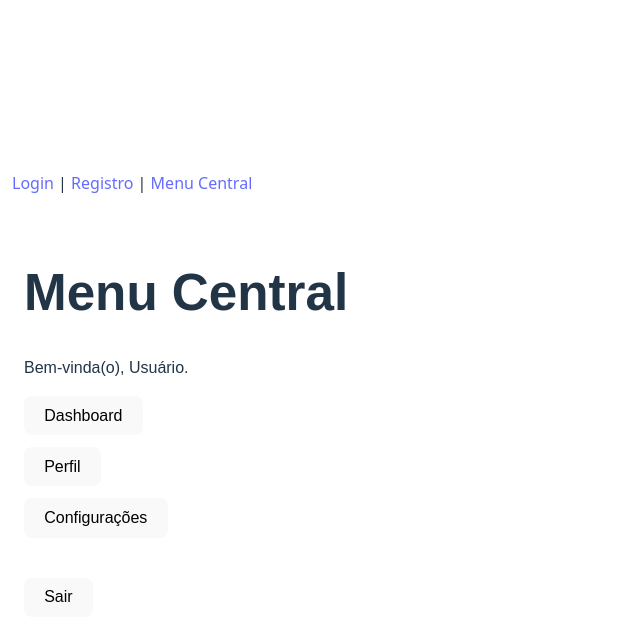
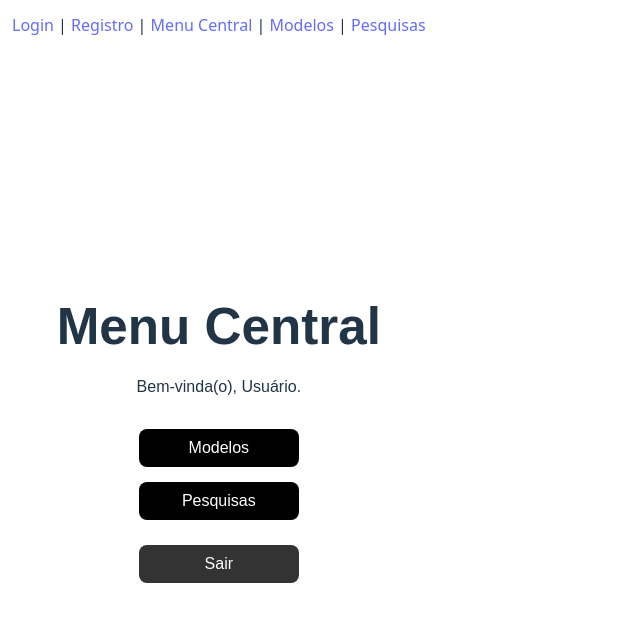
Before and after one commit to Leonardo-Queiroz-1023/Projetos, a React app in the folder Frontend/: page /menu-central in a window 1280 px wide. Shown: the top 640 px of the page, without its empty margins (0-640 px from the left). Built offline with nearby package versions, Linux system fonts and the light colour scheme; the HTML template or start-up script is replaced by a standard one.

Commit message:
Submenus

```diff
--- a/Frontend/src/App.jsx
+++ b/Frontend/src/App.jsx
@@ -4,6 +4,8 @@ import { Routes, Route, Link } from "react-router-dom";
 import Login from "./pages/Login.jsx";
 import Register from "./pages/Register.jsx";
 import MenuCentral from "./pages/MenuCentral.jsx";
+import Modelos from "./pages/Modelos.jsx";
+import Pesquisas from "./pages/Pesquisas.jsx";
 
 export default function App() {
   return (
@@ -11,7 +13,9 @@ export default function App() {
       <nav style={{ padding: 12 }}>
         <Link to="/login">Login</Link> |{" "}
         <Link to="/register">Registro</Link> |{" "}
-        <Link to="/menu-central">Menu Central</Link>
+        <Link to="/menu-central">Menu Central</Link> |{" "}
+        <Link to="/modelos">Modelos</Link> |{" "}
+        <Link to="/pesquisas">Pesquisas</Link>
       </nav>
 
       <Routes>
@@ -19,6 +23,8 @@ export default function App() {
         <Route path="/login" element={<Login />} />
         <Route path="/register" element={<Register />} />
         <Route path="/menu-central" element={<MenuCentral />} />
+        <Route path="/modelos" element={<Modelos />} />
+        <Route path="/pesquisas" element={<Pesquisas />} />
         <Route path="*" element={<div>404</div>} />
       </Routes>
     </>
--- a/Frontend/src/pages/Login.jsx
+++ b/Frontend/src/pages/Login.jsx
@@ -1,9 +1,21 @@
-import React, { useState } from "react";
+import React, { useState, useEffect } from "react";
+import { useNavigate, useLocation } from "react-router-dom";
 
 function Login() {
   const [username, setUsername] = useState("");
   const [password, setPassword] = useState("");
   const [message, setMessage] = useState("");
+  const navigate = useNavigate();
+  const location = useLocation();
+
+  // se veio com ?msg=... mostra
+  useEffect(() => {
+    const params = new URLSearchParams(location.search);
+    const msg = params.get("msg");
+    if (msg) {
+      setMessage(msg);
+    }
+  }, [location.search]);
 
   const handleSubmit = async (e) => {
     e.preventDefault();
@@ -17,13 +29,20 @@ function Login() {
         body: JSON.stringify({ username, password }),
       });
 
-      // Tenta extrair o JSON da resposta
       const data = await response.json();
 
       if (response.ok) {
-        setMessage("✅ " + data.message);
+        // guarda que está logado
+        localStorage.setItem("logged", "true");
+        localStorage.setItem("username", username);
+        if (data.token) {
+          localStorage.setItem("token", data.token);
+        }
+
+        // vai para o menu principal
+        navigate("/menu-central", { replace: true });
       } else {
-        setMessage("❌ Erro: " + data.error);
+        setMessage("❌ Erro: " + (data.error || "Credenciais inválidas"));
       }
     } catch (error) {
       setMessage("⚠️ Erro ao conectar com o servidor: " + error.message);
--- a/Frontend/src/pages/MenuCentral.jsx
+++ b/Frontend/src/pages/MenuCentral.jsx
@@ -1,28 +1,72 @@
-import React from "react";
+import React, { useEffect } from "react";
 import { useNavigate } from "react-router-dom";
 
 export default function MenuCentral() {
   const navigate = useNavigate();
   const username = localStorage.getItem("username") || "Usuário";
 
+  // se estiver testando sem login, deixa comentado
+  // useEffect(() => {
+  //   const logged = localStorage.getItem("logged") === "true";
+  //   if (!logged) {
+  //     navigate("/login?msg=Logue%20antes%20de%20ir%20para%20o%20menu", { replace: true });
+  //   }
+  // }, [navigate]);
+
   function logout() {
     localStorage.removeItem("token");
     localStorage.removeItem("username");
+    localStorage.removeItem("logged");
     navigate("/login", { replace: true });
   }
 
   return (
-    <div style={{ padding: 24, fontFamily: "sans-serif" }}>
-      <h1>Menu Central</h1>
-      <p>Bem-vinda(o), {username}.</p>
+    <div
+      style={{
+        // ocupa a tela toda menos o nav de cima (ajusta se o nav for maior)
+        minHeight: "calc(100vh - 50px)",
+        display: "flex",
+        alignItems: "center",
+        justifyContent: "center",
+        fontFamily: "sans-serif",
+      }}
+    >
+      <div style={{ textAlign: "center" }}>
+        <h1 style={{ marginBottom: 20 }}>Menu Central</h1>
+        <p style={{ marginBottom: 30 }}>Bem-vinda(o), {username}.</p>
 
-      <ul style={{ listStyle: "none", padding: 0, display: "grid", gap: 12 }}>
-        <li><button onClick={() => navigate("/dashboard")}>Dashboard</button></li>
-        <li><button onClick={() => navigate("/perfil")}>Perfil</button></li>
-        <li><button onClick={() => navigate("/config")}>Configurações</button></li>
-      </ul>
-
-      <button style={{ marginTop: 24 }} onClick={logout}>Sair</button>
+        <div style={{ display: "flex", flexDirection: "column", gap: 15 }}>
+          <button
+            onClick={() => navigate("/modelos")}
+            style={btn}
+          >
+            Modelos
+          </button>
+          <button
+            onClick={() => navigate("/pesquisas")}
+            style={btn}
+          >
+            Pesquisas
+          </button>
+          <button
+            onClick={logout}
+            style={{ ...btn, marginTop: 10, background: "#333" }}
+          >
+            Sair
+          </button>
+        </div>
+      </div>
     </div>
   );
 }
+
+const btn = {
+  width: "160px",
+  padding: "10px 16px",
+  borderRadius: "8px",
+  border: "none",
+  cursor: "pointer",
+  background: "#000",
+  color: "#fff",
+  margin: "0 auto",
+};
--- /dev/null
+++ b/Frontend/src/pages/Modelos.jsx
@@ -0,0 +1,65 @@
+// src/pages/Modelos.jsx
+import React, { useEffect } from "react";
+import { useNavigate } from "react-router-dom";
+
+export default function Modelos() {
+  const navigate = useNavigate();
+  const logged = localStorage.getItem("logged") === "true";
+
+  // mesma proteção do menu central
+  useEffect(() => {
+    if (!logged) {
+      navigate("/login?msg=Logue%20antes%20de%20acessar%20modelos", {
+        replace: true,
+      });
+    }
+  }, [logged, navigate]);
+
+  return (
+    <div
+      style={{
+        minHeight: "calc(100vh - 50px)",
+        display: "flex",
+        alignItems: "center",
+        justifyContent: "center",
+        fontFamily: "sans-serif",
+      }}
+    >
+      <div style={{ textAlign: "center" }}>
+        <h1 style={{ marginBottom: 20 }}>Modelos</h1>
+        <p style={{ marginBottom: 25 }}>
+          Escolha o que deseja fazer com os modelos.
+        </p>
+
+        <div style={{ display: "flex", flexDirection: "column", gap: 15 }}>
+          <button
+            style={btn}
+            onClick={() => alert("abrir tela de criar modelo")}
+          >
+            Criar modelos
+          </button>
+          <button
+            style={btn}
+            onClick={() => alert("abrir tela de editar modelo")}
+          >
+            Editar modelos
+          </button>
+          <button style={{ ...btn, background: "#444" }} onClick={() => navigate("/menu-central")}>
+            Voltar ao menu
+          </button>
+        </div>
+      </div>
+    </div>
+  );
+}
+
+const btn = {
+  width: "200px",
+  padding: "10px 16px",
+  borderRadius: "8px",
+  border: "none",
+  cursor: "pointer",
+  background: "#000",
+  color: "#fff",
+  margin: "0 auto",
+};
--- /dev/null
+++ b/Frontend/src/pages/Pesquisas.jsx
@@ -0,0 +1,71 @@
+// src/pages/Pesquisas.jsx
+import React, { useEffect } from "react";
+import { useNavigate } from "react-router-dom";
+
+export default function Pesquisas() {
+  const navigate = useNavigate();
+  const logged = localStorage.getItem("logged") === "true";
+
+  useEffect(() => {
+    if (!logged) {
+      navigate("/login?msg=Logue%20antes%20de%20acessar%20pesquisas", {
+        replace: true,
+      });
+    }
+  }, [logged, navigate]);
+
+  return (
+    <div
+      style={{
+        minHeight: "calc(100vh - 50px)",
+        display: "flex",
+        alignItems: "center",
+        justifyContent: "center",
+        fontFamily: "sans-serif",
+      }}
+    >
+      <div style={{ textAlign: "center" }}>
+        <h1 style={{ marginBottom: 20 }}>Pesquisas</h1>
+        <p style={{ marginBottom: 25 }}>
+          Selecione uma área de pesquisas.
+        </p>
+
+        <div style={{ display: "flex", flexDirection: "column", gap: 15 }}>
+          <button
+            style={btn}
+            onClick={() => alert("abrir agendamento")}
+          >
+            Agendamento
+          </button>
+          <button
+            style={btn}
+            onClick={() => alert("abrir pesquisas em curso")}
+          >
+            Pesquisas em curso
+          </button>
+          <button
+            style={btn}
+            onClick={() => alert("abrir resultados app")}
+          >
+            Resultados app
+          </button>
+
+          <button style={{ ...btn, background: "#444" }} onClick={() => navigate("/menu-central")}>
+            Voltar ao menu
+          </button>
+        </div>
+      </div>
+    </div>
+  );
+}
+
+const btn = {
+  width: "220px",
+  padding: "10px 16px",
+  borderRadius: "8px",
+  border: "none",
+  cursor: "pointer",
+  background: "#000",
+  color: "#fff",
+  margin: "0 auto",
+};
```
